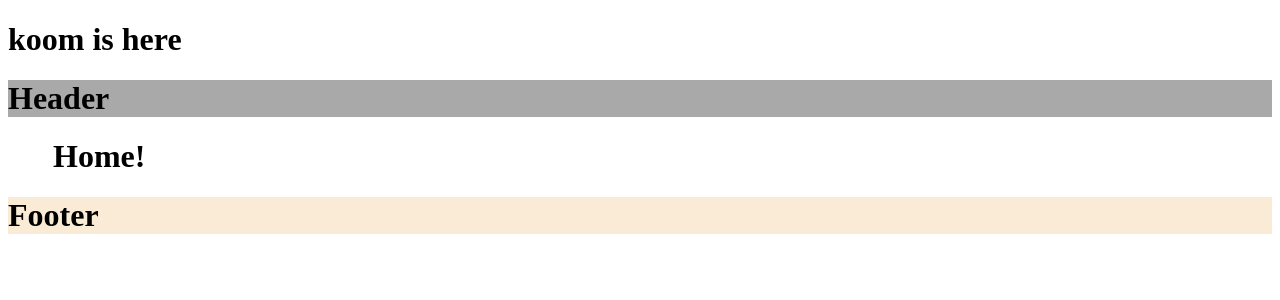
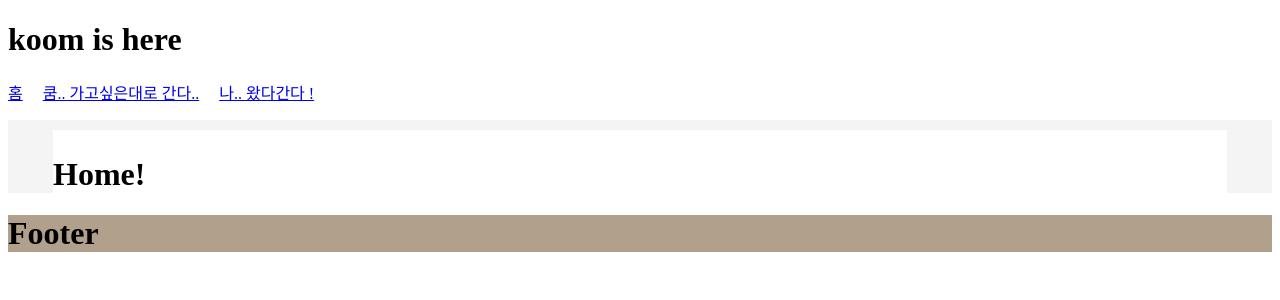
Before and after one commit to zikoom/kooms-day, a React (Create React App) app: page / in a window 1280 px wide. Shown: the top 300 px of the page. Built offline with nearby package versions, Linux system fonts and the light colour scheme.

Commit message:
헤더에 리액트 라우터 Link 적용해보기

```diff
--- a/src/App.css
+++ b/src/App.css
@@ -1,9 +1,26 @@
-.main-content-wrapper {margin-left: 45px; margin-right: 45px; padding: 0px;}
+.main-content-wrapper {background-color: rgba(244,244,245,1); padding-top: 10px}
+.main-content-second-wrapper {margin-left: 45px; margin-right: 45px; padding-top: 5px; background-color: white}
 
 
-.header-wrapper {background-color: darkgray;}
-
-.left-navbar-container {background-color: aquamarine;}
+.header-wrapper {background-color: rgb(255,255,255); height: 40px;}
+.header-wrapper .header-nav-item {margin-right: 20px; font-size: 16px; font-weight: 1500;}
 
 
-.footer-wrapper {background-color: antiquewhite;}
+
+.footer-wrapper {background-color: rgb(177, 161, 140);}
+
+
+
+
+
+
+
+
+
+
+
+/* 공통 css? */
+
+.inline-block {display: inline-block;}
+.text-left {text-align: left;}
+.justify-center {justify-content: center;}
--- a/src/components/layout/Header.js
+++ b/src/components/layout/Header.js
@@ -1,8 +1,16 @@
+import { Link } from "react-router-dom";
+
 function Header() {
   return (
-    <div className="header-wrapper">
-      <h1>Header</h1>
-    </div>
+    <header >
+      <div className="header-wrapper justify-center">
+        <nav>
+          <div className="header-nav-item inline-block text-left"><Link to="/" >홈</Link></div>
+          <div className="header-nav-item inline-block text-left"><Link to="/webgl" >쿰.. 가고싶은대로 간다..</Link></div>
+          <div className="header-nav-item inline-block text-left"><Link to="/guest-book" >나.. 왔다간다 !</Link></div>
+        </nav>
+      </div>
+    </header>
   )
 }
 
--- a/src/components/layout/Layout.js
+++ b/src/components/layout/Layout.js
@@ -9,7 +9,9 @@ function Layout(){
     <div>
       <Header />
       <div className="main-content-wrapper">
-        <Outlet />
+        <div className="main-content-second-wrapper">
+          <Outlet />
+        </div>
       </div>
       <Footer />
     </div>
```
